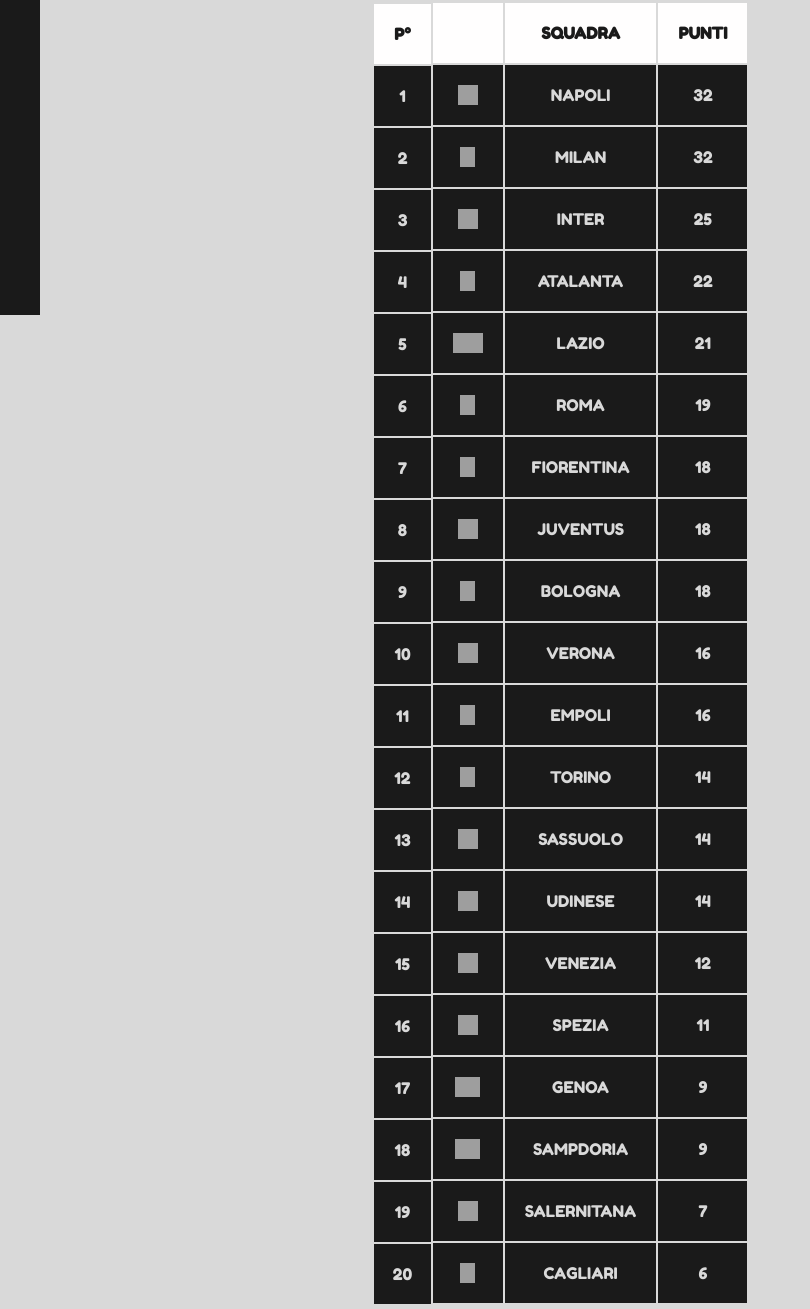
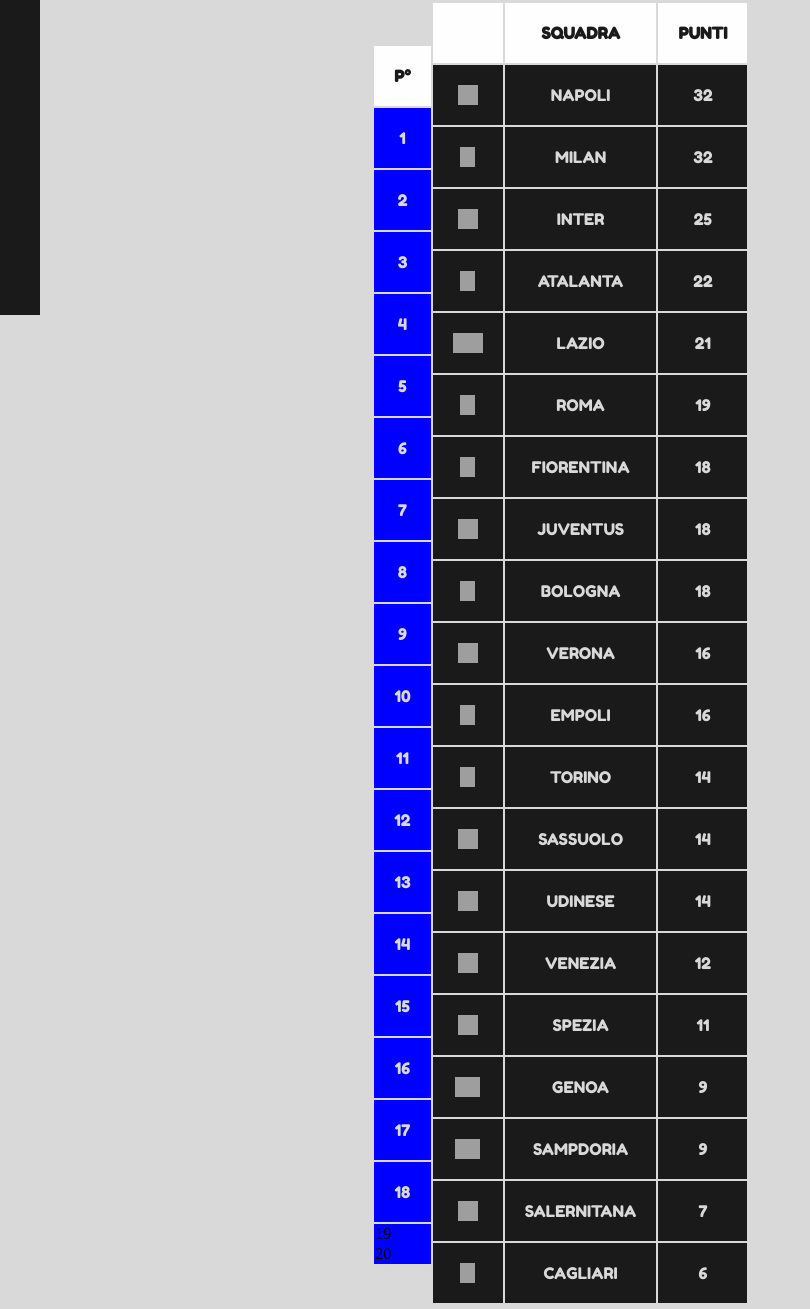
Before and after one commit to Alerapi2001/web-platform-gsvnty, a plain HTML site: page index.html in a window 1280 px wide. Shown: the part 515-1824 px from the top of the page, without its empty margins (0-810 px from the left). Drawn offline with Linux system fonts and the light colour scheme; grey boxes are pictures that could not be loaded; a web font is replaced by a local one.

Commit message:
2 files modified

```diff
--- a/index.html
+++ b/index.html
@@ -50,24 +50,24 @@
         <tr> <th id="vuoto">P°</th> </tr>
         </thead>
         <tbody>
-        <tr> <td id="number">1</td> </tr>
-        <tr> <td id="number">2</td> </tr>
-        <tr> <td id="number">3</td> </tr>
-        <tr> <td id="number">4</td> </tr>
-        <tr> <td id="number">5</td> </tr>
-        <tr> <td id="number">6</td> </tr>
-        <tr> <td id="number">7</td> </tr>
-        <tr> <td id="number">8</td> </tr>
-        <tr> <td id="number">9</td> </tr>
-        <tr> <td id="number">10</td> </tr>
-        <tr> <td id="number">11</td> </tr>
-        <tr> <td id="number">12</td> </tr>
-        <tr> <td id="number">13</td> </tr>
-        <tr> <td id="number">14</td> </tr>
-        <tr> <td id="number">15</td> </tr>
-        <tr> <td id="number">16</td> </tr>
-        <tr> <td id="number">17</td> </tr>
-        <tr> <td id="number">18</td> </tr>
+        <tr> <td id="number" class="champ">1</td> </tr>
+        <tr> <td id="number" class="champ">2</td> </tr>
+        <tr> <td id="number" class="champ">3</td> </tr>
+        <tr> <td id="number" class="champ">4</td> </tr>
+        <tr> <td id="number" class="champ">5</td> </tr>
+        <tr> <td id="number" class="champ">6</td> </tr>
+        <tr> <td id="number" class="champ">7</td> </tr>
+        <tr> <td id="number" class="champ">8</td> </tr>
+        <tr> <td id="number" class="champ">9</td> </tr>
+        <tr> <td id="number" class="champ">10</td> </tr>
+        <tr> <td id="number" class="champ">11</td> </tr>
+        <tr> <td id="number" class="champ">12</td> </tr>
+        <tr> <td id="number" class="champ">13</td> </tr>
+        <tr> <td id="number" class="champ">14</td> </tr>
+        <tr> <td id="number" class="champ">15</td> </tr>
+        <tr> <td id="number" class="champ">16</td> </tr>
+        <tr> <td id="number" class="champ">17</td> </tr>
+        <tr> <td id="number" class="champ">18</td> </tr>
         <tr> <td id="number">19</td> </tr>
         <tr> <td id="number">20</td> </tr>
       </tbody>
--- a/styles.css
+++ b/styles.css
@@ -26,7 +26,15 @@ body{
   margin-right: 3px;
 }
 
+.champ{
+  color: #d9d9d9;
+  font-family: 'Fredoka One', cursive;
+  text-align: center;
 
+  height: 62px;
+  border-bottom: 2px solid #d9d9d9;
+  background: #1a1a1a;
+}
 
 #imgtop{
   width: 30px;
@@ -101,13 +109,7 @@ body{
 }
 
 #number{
-  color: #d9d9d9;
-  font-family: 'Fredoka One', cursive;
-  text-align: center;
-
-  height: 62px;
-  border-bottom: 2px solid #d9d9d9;
-  background: #1a1a1a;
+  background: #00ff;
 }
 
 #data{
```
